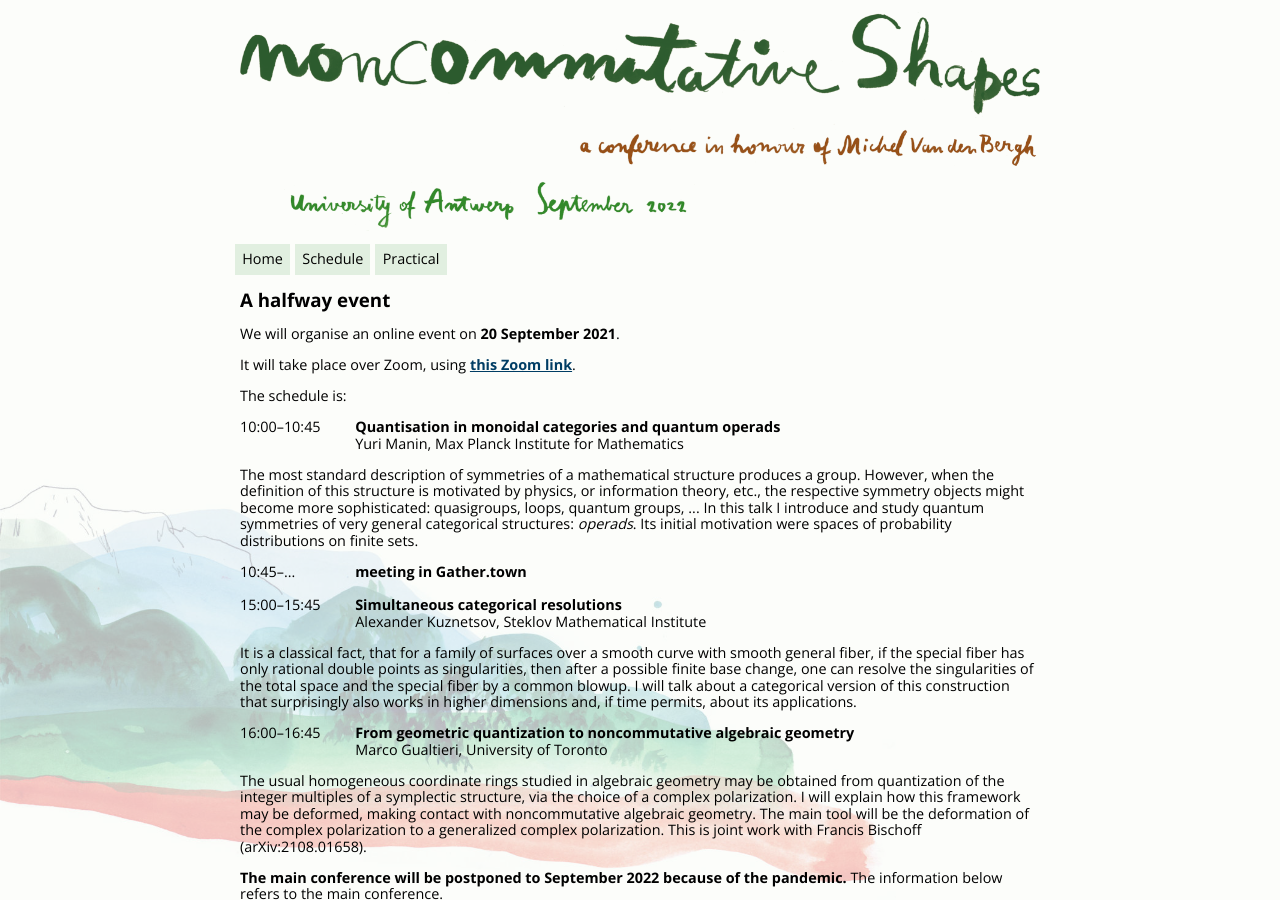
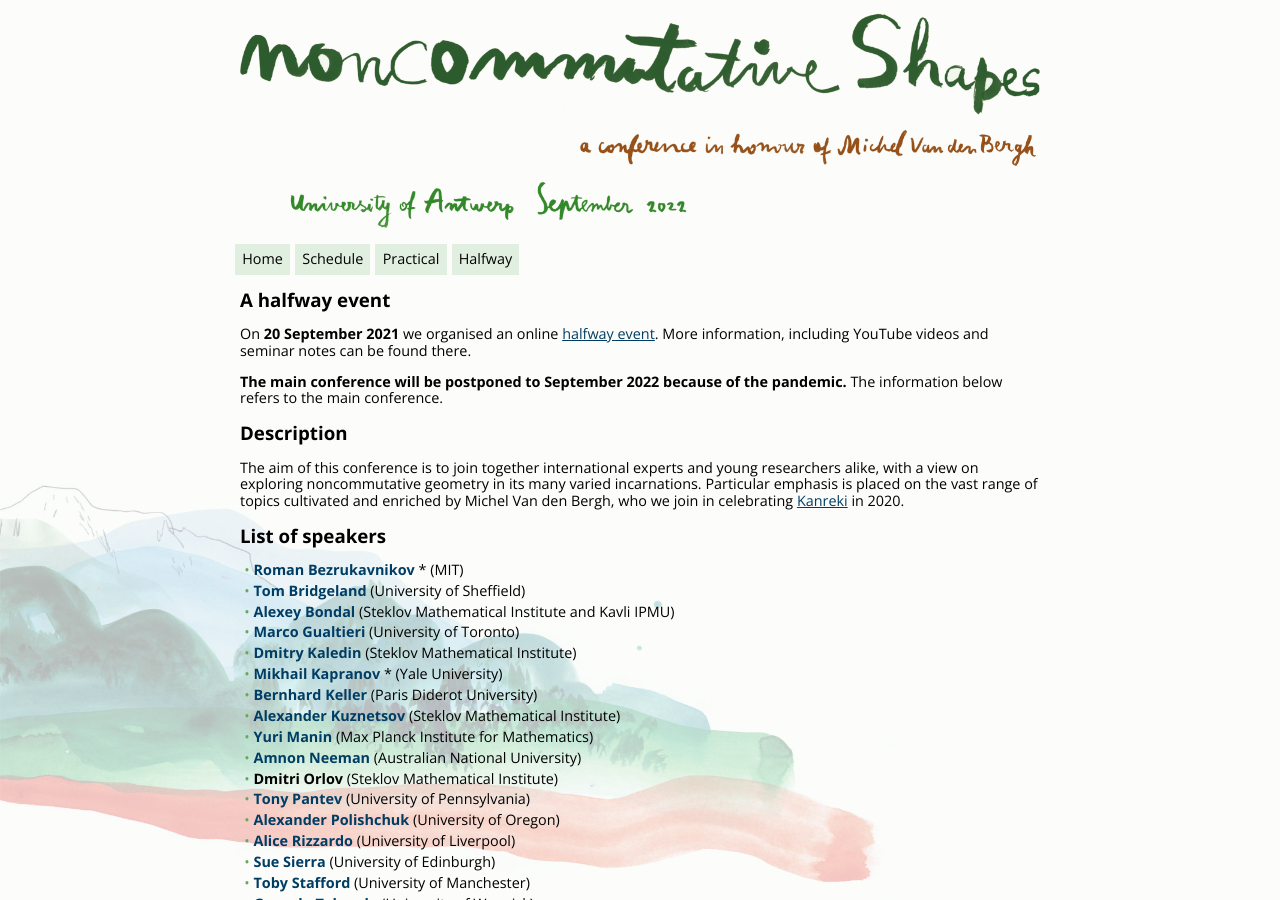
Before and after one commit to ncag-info/antwerp-2020, a Jekyll site: the page built from index.html, in a window 1280 px wide and 900 px high. Built offline with Jekyll 4.4.1, drawn with Linux system fonts in a browser that asks for light colours; nearby versions of some CDN libraries; library files that are not in the unit come from our copies.

Commit message:
Videos and notes for halfway event

```diff
--- a/_includes/halfway-schedule.html
+++ b/_includes/halfway-schedule.html
@@ -8,12 +8,12 @@
   <dd class="title">meeting in Gather.town<br><br>
 
   <dt>15:00&ndash;15:45
-  <dd class="title">Simultaneous categorical resolutions
+  <dd class="title">Simultaneous categorical resolutions (<a href="https://www.youtube.com/watch?v=U7dIKwKTqf8">video</a>)
   <dd class="speaker">Alexander Kuznetsov, Steklov Mathematical Institute
   <dd class="abstract">It is a classical fact, that for a family of surfaces over a smooth curve with smooth general fiber, if the special fiber has only rational double points as singularities, then after a possible finite base change, one can resolve the singularities of the total space and the special fiber by a common blowup. I will talk about a categorical version of this construction that surprisingly also works in higher dimensions and, if time permits, about its applications.
 
   <dt>16:00&ndash;16:45
-  <dd class="title">From geometric quantization to noncommutative algebraic geometry
+  <dd class="title">From geometric quantization to noncommutative algebraic geometry (<a href="https://www.youtube.com/watch?v=zrZ5pV0Yjn0">video</a>, <a href="/assets/gualtieri.pdf">notes</a>)
   <dd class="speaker">Marco Gualtieri, University of Toronto
   <dd class="abstract">The usual homogeneous coordinate rings studied in algebraic geometry may be obtained from quantization of the integer multiples of a symplectic structure, via the choice of a complex polarization. I will explain how this framework may be deformed, making contact with noncommutative algebraic geometry. The main tool will be the deformation of the complex polarization to a generalized complex polarization. This is joint work with Francis Bischoff (arXiv:2108.01658).
 </dl>
--- a/_includes/header.html
+++ b/_includes/header.html
@@ -15,5 +15,6 @@
     <li><a href="{{ site.baseurl }}/abstracts">Abstracts</a>
     <li><a href="{{ site.baseurl }}/participants">Participants</a>
     -->
+    <li><a href="{{ site.baseurl }}/halfway">Halfway</a>
   </ul>
 </nav>
--- a/index.html
+++ b/index.html
@@ -4,11 +4,7 @@ layout: default
 
 
 <h2>A halfway event</h2>
-<p>We will organise an online event on <strong>20 September 2021</strong>.
-<p>It will take place over Zoom, using <strong><a href="https://uni-bonn.zoom.us/j/97667106775?pwd=VDVzaGQzNFRJVWpWcGo1cGljcjY0Zz09">this Zoom link</a></strong>.
-<p>The schedule is:
-
-{% include halfway-schedule.html %}
+<p>On <strong>20 September 2021</strong> we organised an online <a href="/halfway">halfway event</a>. More information, including YouTube videos and seminar notes can be found there.
 
 
 <p><strong>The main conference will be postponed to September 2022 because of the pandemic.</strong> The information below refers to the main conference.
```
Also changed, not shown: halfway.html (added, +9 -0 lines), 1 other file.
